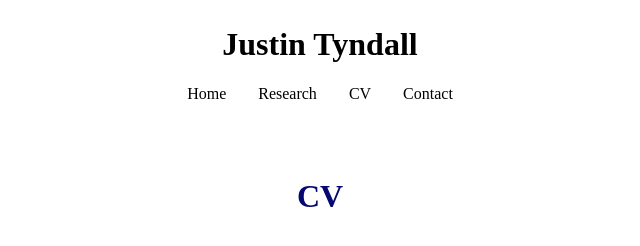
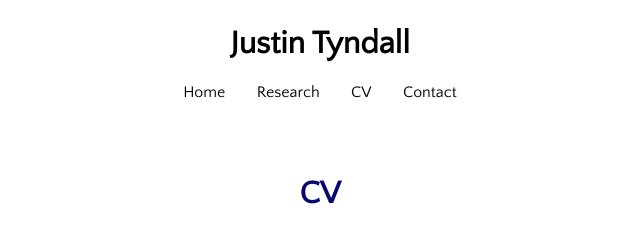
Before and after one commit to justintyndall/justintyndall.github.io, a plain HTML site: page cvpage.html in a window 1280 px wide. Shown: the whole page, without its empty margins (320-960 px from the left). Drawn offline with Linux system fonts and the light colour scheme.

Commit message:
Add files via upload

```diff
--- a/cvpage.html
+++ b/cvpage.html
@@ -11,11 +11,12 @@
   <meta name="description" content="Personal urban research website for Justin Tyndall." />
   <meta name="keywords" content="PhD, urban, transportation, policy, new urbanism, economics, economic geography, urban economics, social science, research" />
   <title>Justin Tyndall</title>
+  <link href="https://fonts.googleapis.com/css2?family=Quattrocento+Sans&display=swap" rel="stylesheet">
   <style>
   body {
 	background-color: white;
   margin: 5px 150px 150px 150px; /* Top margin of 50px, other margins as needed */
-      font-family: 'Times New Roman', serif;
+  font-family: 'Quattrocento Sans', sans-serif;
       display: flex;
       flex-direction: column;
       align-items: center;
@@ -46,6 +47,11 @@
       color: black; /* Set link color to black */
     }
 
+    h1 {
+      font-family: 'Quattrocento Sans', sans-serif;
+    }
+
+
 
     #text {
       margin-left: 20px;
```
Also changed, not shown: contactpage.html (+3 -1 lines), index.html (+5 -9 lines), researchpage.html (+3 -1 lines).
